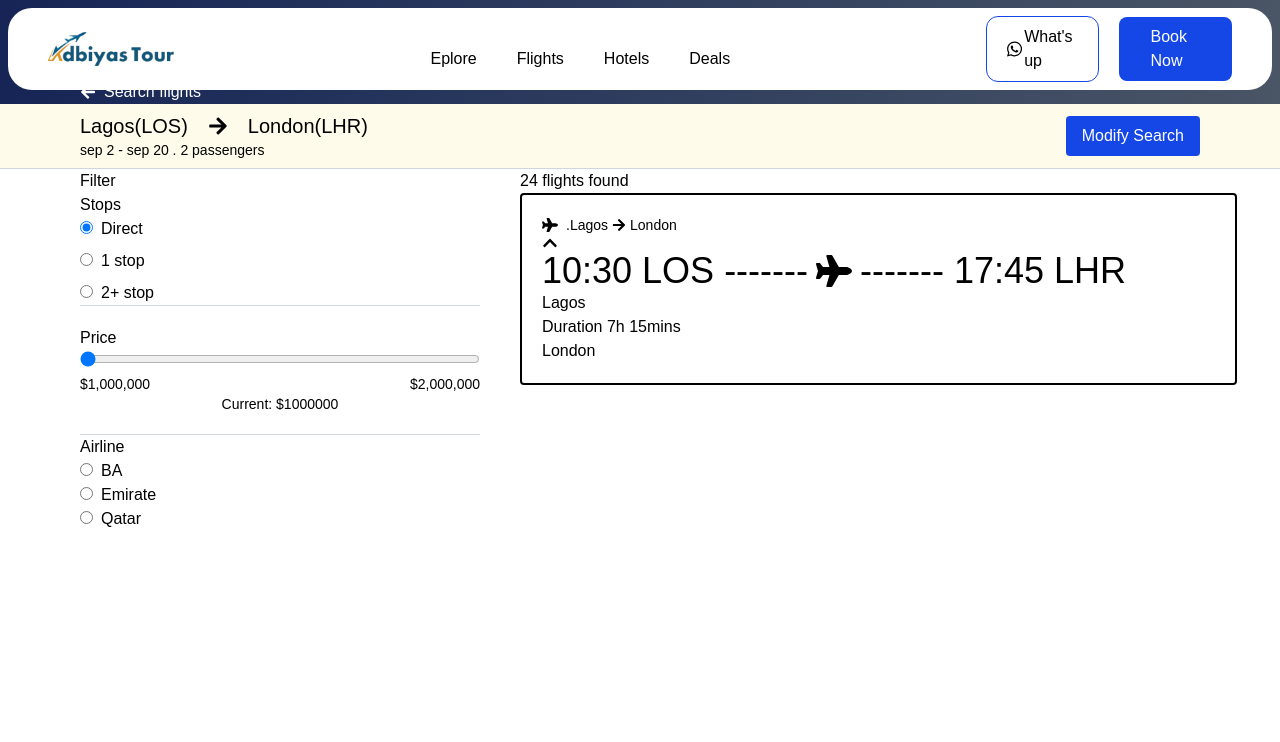
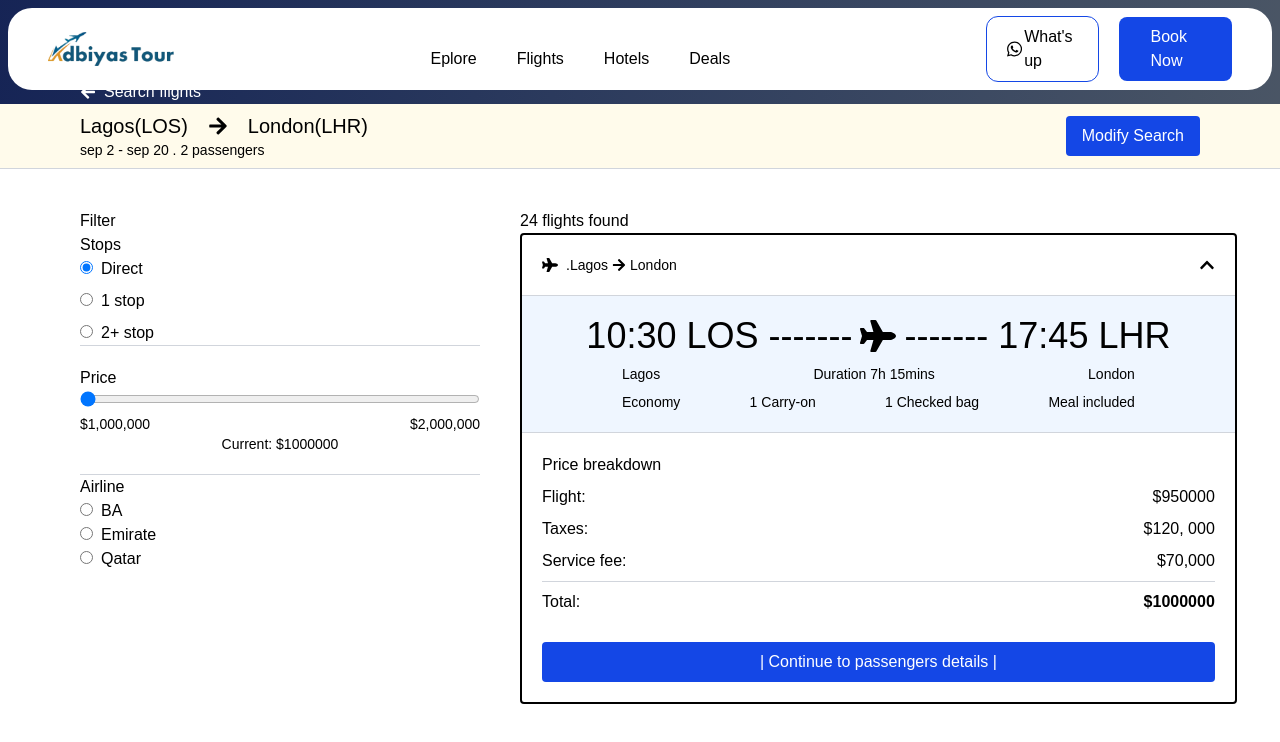
Before and after one commit to terhemeniorwua-png/_airline_platform, a Next.js app: page /SearchFlight in a window 1280 px wide. Shown: the top 742 px of the page. Built offline with nearby package versions, Linux system fonts and the light colour scheme.

Commit message:
add the price details section

```diff
--- a/src/app/SearchFlight/Dashboard.jsx
+++ b/src/app/SearchFlight/Dashboard.jsx
@@ -1,10 +1,10 @@
 'use client'
 import React, { useState } from 'react'
 
-export default function Dashboard({setAirline}) {
+export default function Dashboard({setAirline, range, setRange}) {
 
     const [stops, setStops] = useState('Direct')
-    const [range, setRange] = useState(1000000)
+
 
 
 
--- a/src/app/SearchFlight/PriceBreakDown.jsx
+++ b/src/app/SearchFlight/PriceBreakDown.jsx
@@ -2,7 +2,7 @@
 import React, { useState } from 'react'
 import { FaArrowRight, FaChevronDown, FaChevronUp, FaGripLinesVertical, FaLine, FaPlane, FaRulerHorizontal } from 'react-icons/fa'
 
-export default function PriceBreakDown({airline}) {
+export default function PriceBreakDown({airline, range}) {
 
     const [showBreakDown, setShowBreakDown] = useState(false)
 
@@ -11,9 +11,9 @@ export default function PriceBreakDown({airline}) {
 
        <div className='w-[56%]'>
          <h4>24 flights found</h4>
-        <div className='border-2 rounded p-5'>
+        <div className='border-2 rounded'>
 
-                <div>
+                <div className='flex items-center justify-between p-5'>
                     <div className='flex items-center gap-2'>
                     <FaPlane />
                     <p className='flex items-center gap-1 text-sm'>{airline}.Lagos <FaArrowRight /> London</p>
@@ -33,14 +33,54 @@ export default function PriceBreakDown({airline}) {
 
                 {/* Destination */}
 
-                <div>
-                    <p className='flex items-center gap-2 text-4xl'>10:30 LOS ------- <FaPlane /> ------- 17:45 LHR</p>
+               <div className='border-y border-gray-300 bg-blue-50  p-5'>
+                     <div>
+                    <p className='flex justify-center items-center gap-2 text-4xl'>10:30 LOS ------- <FaPlane /> ------- 17:45 LHR</p>
                 </div>
-                <div>
+                <div className='text-sm flex justify-between items-center px-20 py-2'>
                     <p>Lagos</p>
                     <p>Duration 7h 15mins</p>
                     <p>London</p>
                 </div>
+
+                <div className='text-sm flex justify-between items-center px-20'>
+                    <p>Economy</p>
+                    <p>1 Carry-on</p>
+                    <p>1 Checked bag</p>
+                    <p>Meal included</p>
+                </div>
+               </div>
+
+               {/* Price break down */}
+
+               <div className=' px-5 pt-5 space-y-2'>
+                <h3>Price breakdown</h3>
+               <div className='flex justify-between border-b border-gray-300 pb-2'>
+                    <ul className='space-y-2'>
+                        <li>Flight:</li>
+                        <li>Taxes:</li>
+                        <li>Service fee:</li>
+                    </ul>
+
+                    <ul className='space-y-2 text-right'>
+                        <li>${
+                                range - 120000 + 70000
+                            }</li>
+                        <li>$120, 000</li>
+                        <li>$70,000</li>
+                    </ul>
+               </div>
+
+               <ul className='flex justify-between'>
+                <li>Total:</li>
+                <li className='font-bold'>${range}</li>
+               </ul>
+
+               <button className='bg-blue-700 text-white text-center w-full py-2 my-5 rounded'>
+                | Continue to passengers details |
+               </button>
+
+               </div>
 
         </div>
        </div>
--- a/src/app/SearchFlight/page.jsx
+++ b/src/app/SearchFlight/page.jsx
@@ -7,14 +7,22 @@ import PriceBreakDown from './PriceBreakDown'
 export default function page() {
 
     const [airline, setAirline] = useState(null)
+    const [range, setRange] = useState(1000000)
   return (
 
     <>
         <div>
             <Header />
-            <div className='flex gap-10'>
-                <Dashboard setAirline={setAirline}/>
-                <PriceBreakDown airline={airline}/>
+            <div className='flex gap-10 py-10'>
+                <Dashboard
+                setAirline={setAirline}
+                setRange={setRange}
+                range={range}/>
+
+                <PriceBreakDown
+                airline={airline}
+                range={range}
+                />
             </div>
         </div>
     </>
```
